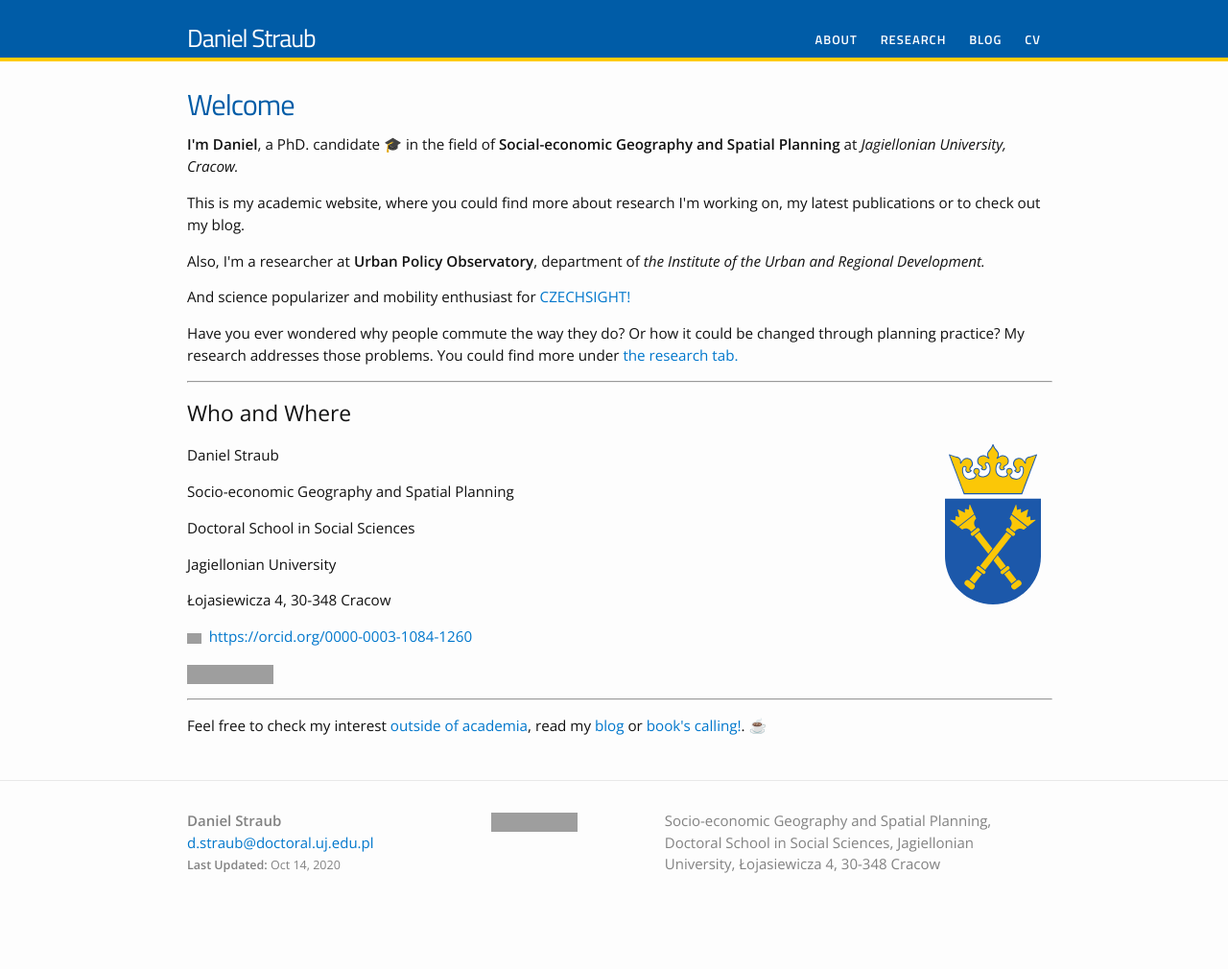
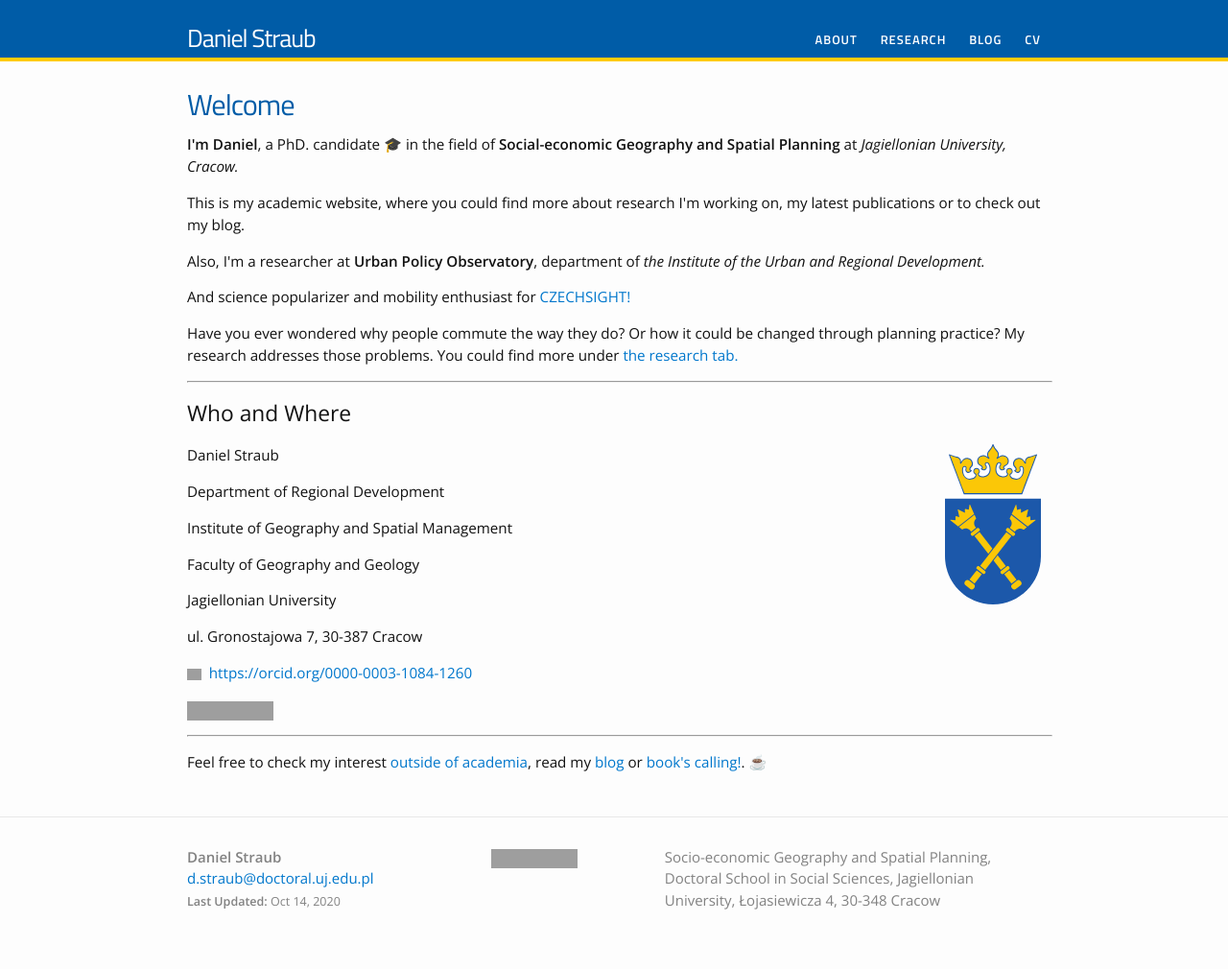
Before and after one commit to tracetheheat/tracetheheat.github.io, a Jekyll site: the page built from index.html, in a window 1280 px wide. Shown: the whole page at 96% size. Built offline with Jekyll 4.4.1, drawn with Linux system fonts in a browser that asks for light colours; before the commit the page ends 972 px from its top, so only the background shows below that; grey boxes are pictures that could not be loaded.

Commit message:
infoupdt

```diff
--- a/index.html
+++ b/index.html
@@ -25,10 +25,11 @@ layout: default
 <h2>Who and Where</h2>
 <a href="https://en.uj.edu.pl" target="_blank"><img src="images/JU.svg" alt="Jagiellonian University" style="width:100px;" align="right"></a>
 <p>Daniel Straub</p>
-<p>Socio-economic Geography and Spatial Planning</p>
-<p>Doctoral School in Social Sciences</p>
+<p>Department of Regional Development</p>
+<p>Institute of Geography and Spatial Management</p>
+<p>Faculty of Geography and Geology</p>
 <p>Jagiellonian University</p>
-<p>Łojasiewicza 4, 30-348 Cracow</p>
+<p>ul. Gronostajowa 7, 30-387 Cracow</p>
 <div itemscope itemtype="https://schema.org/Person"><a itemprop="sameAs" content="https://orcid.org/0000-0003-1084-1260" href="https://orcid.org/0000-0003-1084-1260" target="orcid.widget" rel="noopener noreferrer" style="vertical-align:top;"><img src="https://orcid.org/sites/default/files/images/orcid_16x16.png" style="width:1em;margin-right:.5em;" alt="ORCID iD icon">https://orcid.org/0000-0003-1084-1260</a></div>
 <p></p>
 <a title="Follow me on ResearchGate" href="https://www.researchgate.net/profile/Daniel_Straub2?cp=shp"><img src="https://www.researchgate.net/images/public/profile_share_badge.png" alt="Follow me on ResearchGate" /></a>
```
Also changed, not shown: about.md (+1 -1 lines).
